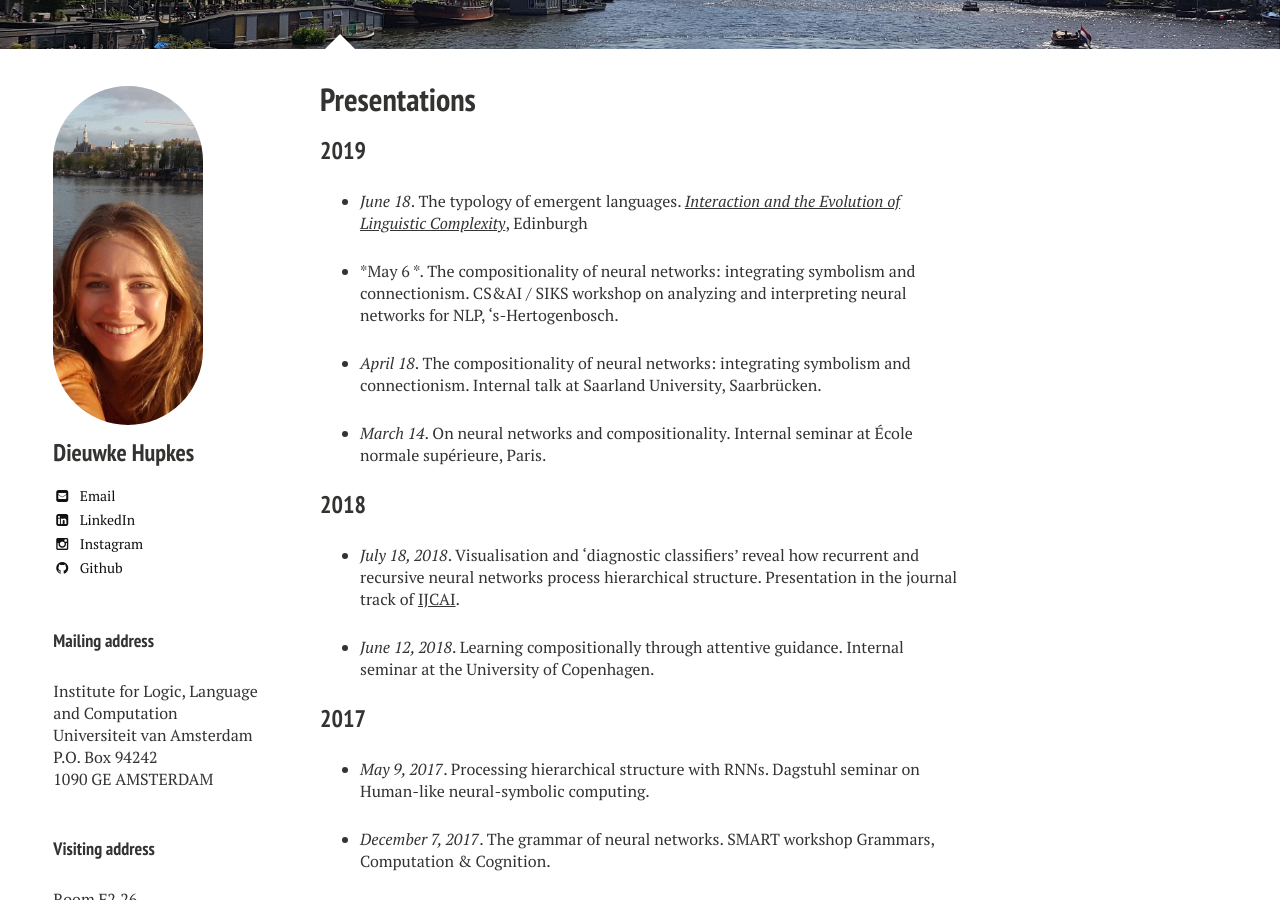
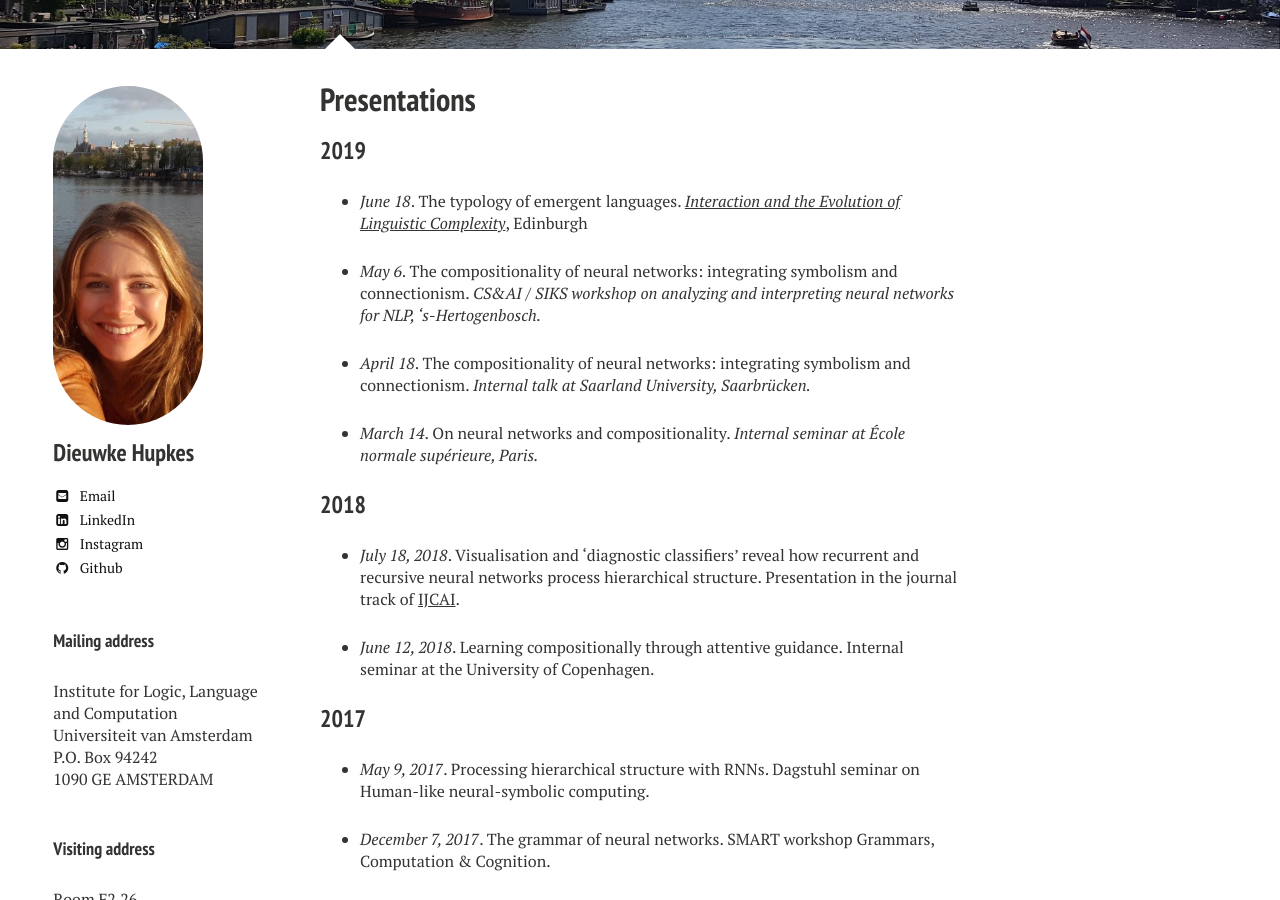
Before and after one commit to dieuwkehupkes/dieuwkehupkes.github.io, a Jekyll site: the page built from talks.md, in a window 1280 px wide and 900 px high, scrolled down 338 px. Built offline with Jekyll 4.4.1, drawn with Linux system fonts in a browser that asks for light colours; nearby versions of some CDN libraries.

Commit message:
Fix some formatting things

```diff
--- a/talks.md
+++ b/talks.md
@@ -14,11 +14,14 @@ image:
 
 * *June 18*. The typology of emergent languages.  [*Interaction and the Evolution of Linguistic Complexity*](http://www.lel.ed.ac.uk/cle/index.php/ielc2019), Edinburgh
 
-* *May 6 *. The compositionality of neural networks: integrating symbolism and connectionism. CS&AI / SIKS workshop on analyzing and interpreting neural networks for NLP, 's-Hertogenbosch.
+* *May 6*. The compositionality of neural networks: integrating symbolism and connectionism.
+*CS&AI / SIKS workshop on analyzing and interpreting neural networks for NLP, 's-Hertogenbosch.*
 
-* *April 18*. The compositionality of neural networks: integrating symbolism and connectionism. Internal talk at Saarland University, Saarbrücken.
+* *April 18*. The compositionality of neural networks: integrating symbolism and connectionism.
+*Internal talk at Saarland University, Saarbrücken.*
 
-* *March 14*. On neural networks and compositionality. Internal seminar at École normale supérieure, Paris.
+* *March 14*. On neural networks and compositionality.
+*Internal seminar at École normale supérieure, Paris.*
 
 ### 2018
 
```
